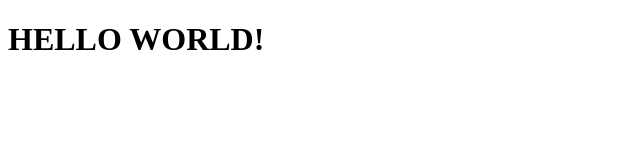
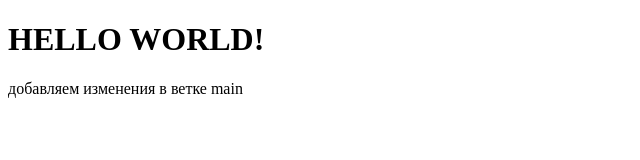
Before and after one commit to Theselfsame/trainee, a plain HTML site: page index.html in a window 1280 px wide. Shown: the whole page, without its empty margins (0-640 px from the left). Drawn offline with Linux system fonts and the light colour scheme.

Commit message:
main change

```diff
--- a/index.html
+++ b/index.html
@@ -8,5 +8,6 @@
 </head>
 <body>
     <h1>HELLO WORLD!</h1>
+    <p>добавляем изменения в ветке main</p>
 </body>
 </html>
```
